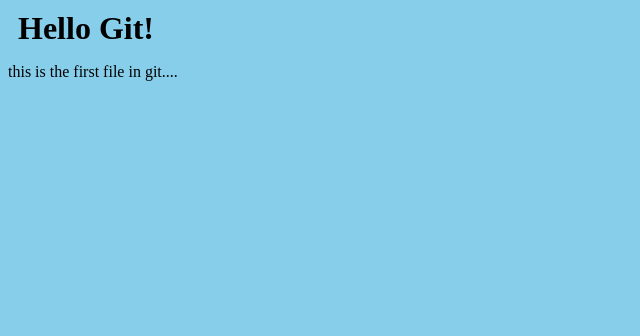
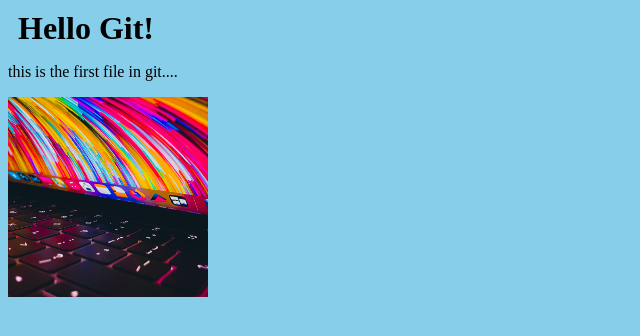
Before and after one commit to sandeshwalunj/hello-world, a plain HTML site: page index.html in a window 1280 px wide. Shown: the whole page, without its empty margins (0-640 px from the left). Drawn offline with Linux system fonts and the light colour scheme.

Commit message:
Added image to Hello world

```diff
--- a/index.html
+++ b/index.html
@@ -10,5 +10,6 @@
 <body>
     <h1>Hello Git!</h1>
     <p>this is the first file in git....</p>
+    <img src="Laptop.jpg.jpg" alt="laptop.jpg" width="200px" height="200px" srcset="">
 </body>
 </html>
```
Also changed, not shown: Laptop.jpg.jpg (added).
